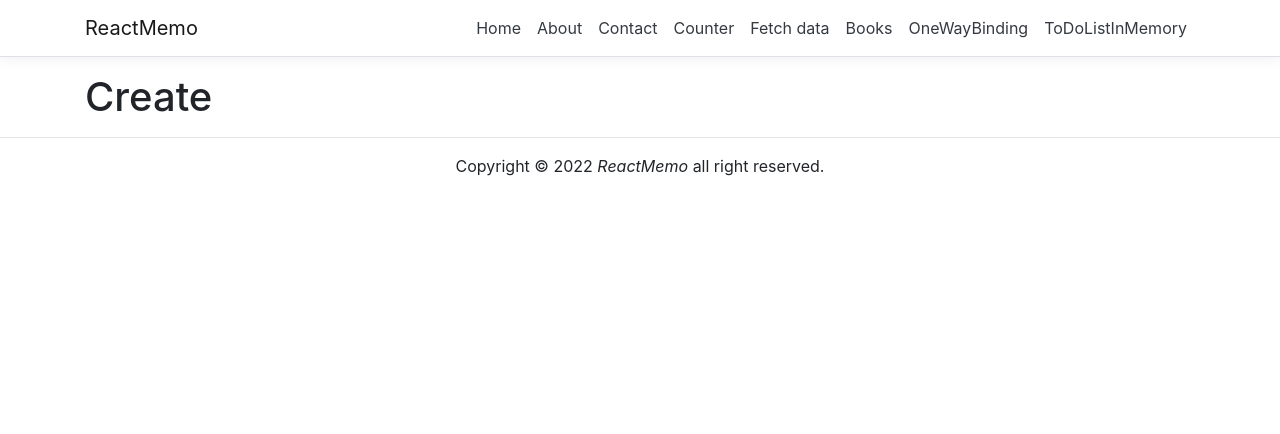
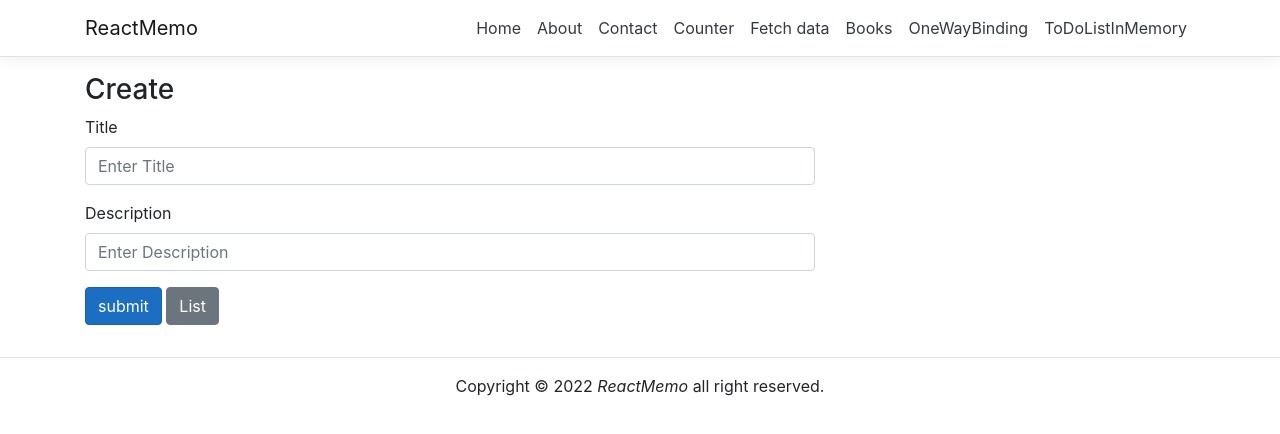
Before and after one commit to kimilm/react, a React (Create React App) app in the folder inflearn/ReactMemo/ClientApp/: page /books/create in a window 1280 px wide. Shown: the top 434 px of the page. Built offline with nearby package versions, Linux system fonts and the light colour scheme.

Commit message:
feat: create page 작성 및 주요 이벤트 처리

```diff
--- a/inflearn/ReactMemo/ClientApp/src/components/books/BooksCreate.js
+++ b/inflearn/ReactMemo/ClientApp/src/components/books/BooksCreate.js
@@ -1,14 +1,76 @@
 import React, { Component } from 'react';
+import axios from 'axios';
 
 export class BooksCreate extends Component {
     constructor(props) {
         super(props);
+
+        this.state = {
+            title: "",
+            description: "",
+            created: null
+        }
+
+        this.handleChangeTitle = this.handleChangeTitle.bind(this);
+        this.handleChangeDescription = this.handleChangeDescription.bind(this);
+        this.handleSubmit = this.handleSubmit.bind(this);
+        this.goIndex = this.goIndex.bind(this);
+    }
+
+    handleChangeTitle(event) {
+        this.setState({ title: event.target.value });
+    }
+
+    handleChangeDescription(event) {
+        this.setState({ description: event.target.value });
+    }
+
+    handleSubmit(event) {
+        // 리액트에서 컨트롤하도록 고유 submit 기능을 방지
+        event.preventDefault();
+
+        let bookDto = {
+            title: this.state.title,
+            description: this.state.description
+        }
+
+        axios.post('/api/Books', bookDto).then(result => {
+            this.goIndex();
+        });
+    }
+
+    goIndex() {
+        const { history } = this.props;
+        history.push("/books")
     }
 
     render() {
         return (
             <>
-                <h1>Create</h1>
+                <h3>Create</h3>
+                <div className='row'>
+                    <div className='col-md-8'>
+                        <form onSubmit={this.handleSubmit}>
+                            <div className='form-group'>
+                                <label>Title</label>
+                                <input type="text" className='form-control' value={this.state.title}
+                                    placeholder='Enter Title' onChange={this.handleChangeTitle} />
+                            </div>
+
+                            <div className='form-group'>
+                                <label>Description</label>
+                                <input type="text" className='form-control' value={this.state.description}
+                                    placeholder='Enter Description' onChange={this.handleChangeDescription} />
+                            </div>
+
+                            <div className='form-group'>
+                                <button type='submit' className='btn btn-primary'>submit</button>
+                                &nbsp;
+                                <button className='btn btn-secondary' onClick={this.goIndex}>List</button>
+                            </div>
+                        </form>
+                    </div>
+                </div>
             </>
         )
     }
```
